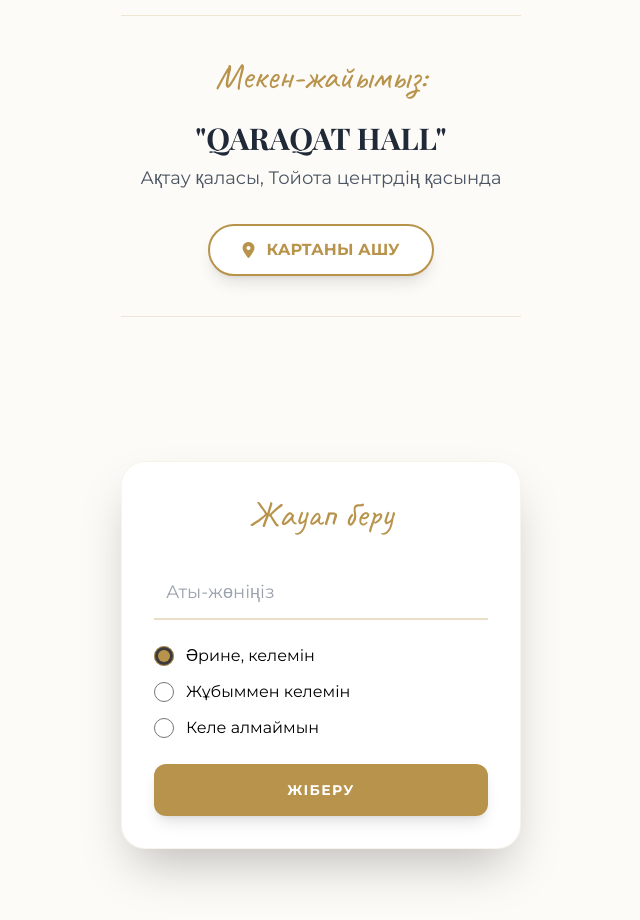
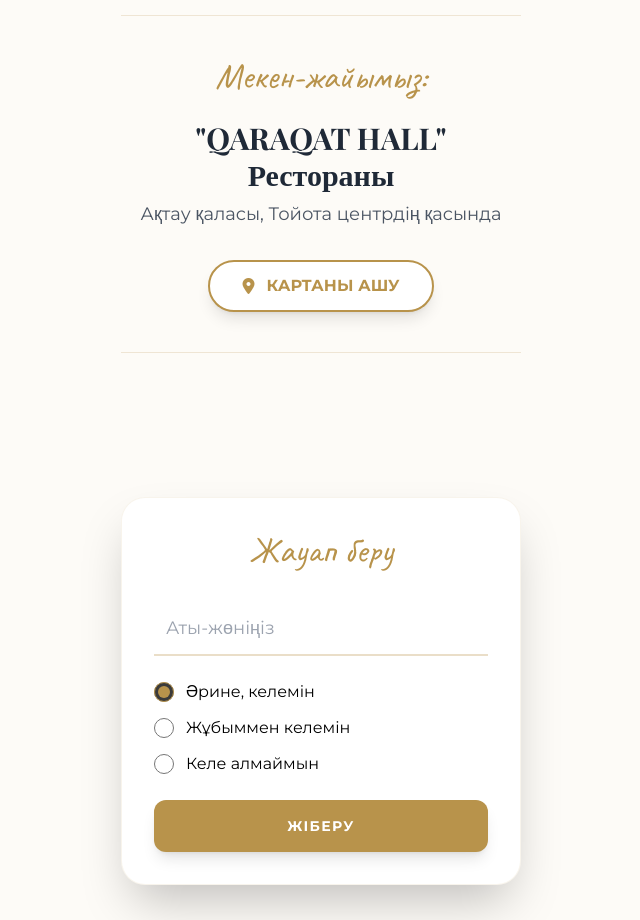
Before and after one commit to bilet293/Salamat, a plain HTML site: page index.html in a window 1280 px wide. Shown: the part 1980-2900 px from the top of the page, without its empty margins (319-959 px from the left). Drawn offline with nearby package versions, Linux system fonts and the light colour scheme; a web font is replaced by a local one.

Commit message:
Update index.html

```diff
--- a/index.html
+++ b/index.html
@@ -204,7 +204,7 @@
         <section class="py-20 px-6 text-center fade-in">
             <div class="border-t border-b border-gold/20 py-10">
                 <h2 class="text-4xl text-gold mb-6 font-cursive">Мекен-жайымыз:</h2>
-                <h3 class="text-3xl font-bold text-gray-800 mb-2 font-serif">"QARAQAT HALL"</h3>
+                <h3 class="text-3xl font-bold text-gray-800 mb-2 font-serif">"QARAQAT HALL" Рестораны</h3>
                 <p class="text-lg text-gray-600 mb-8">Ақтау қаласы, Тойота центрдің қасында</p>
                 <a href="https://2gis.kz/" target="_blank" class="inline-flex items-center gap-3 bg-white border-2 border-gold text-gold px-8 py-3 rounded-full font-bold shadow-lg transition-transform active:scale-95">
                     <i class="fas fa-map-marker-alt"></i> КАРТАНЫ АШУ
```
